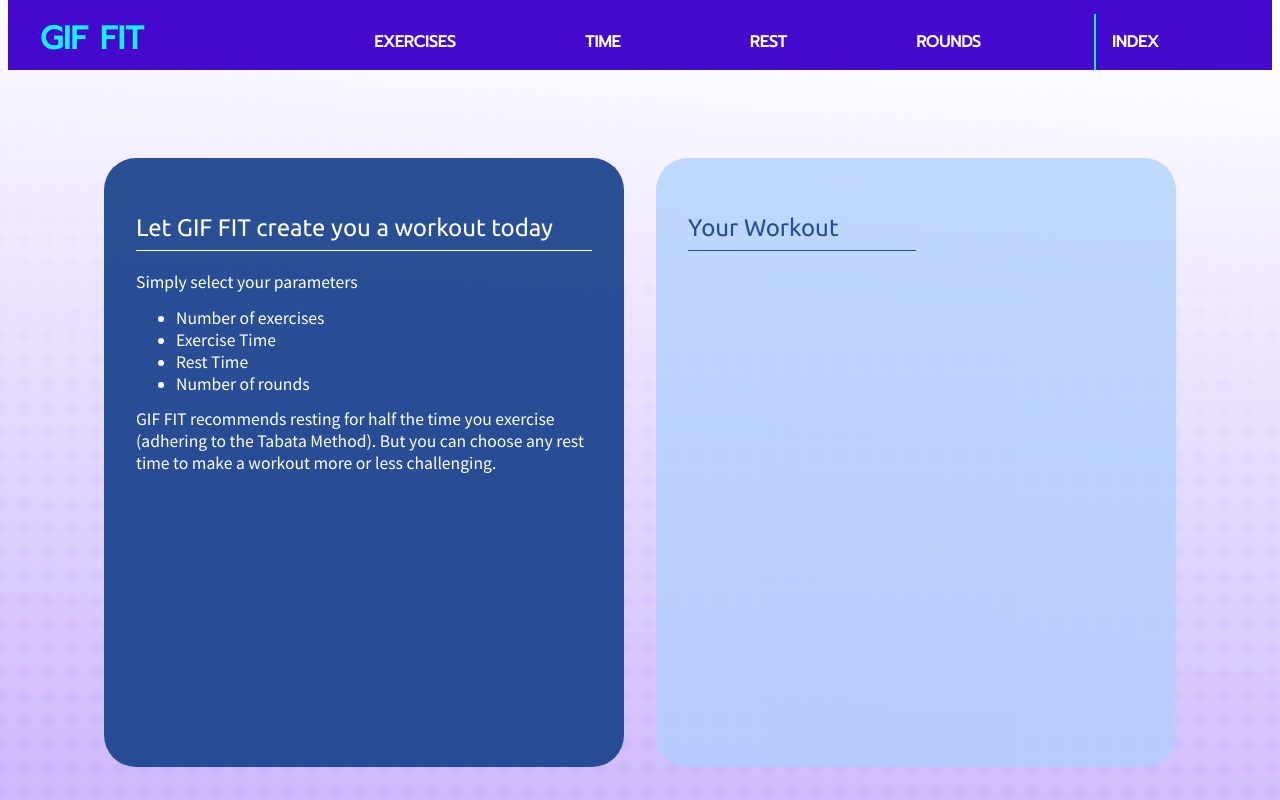
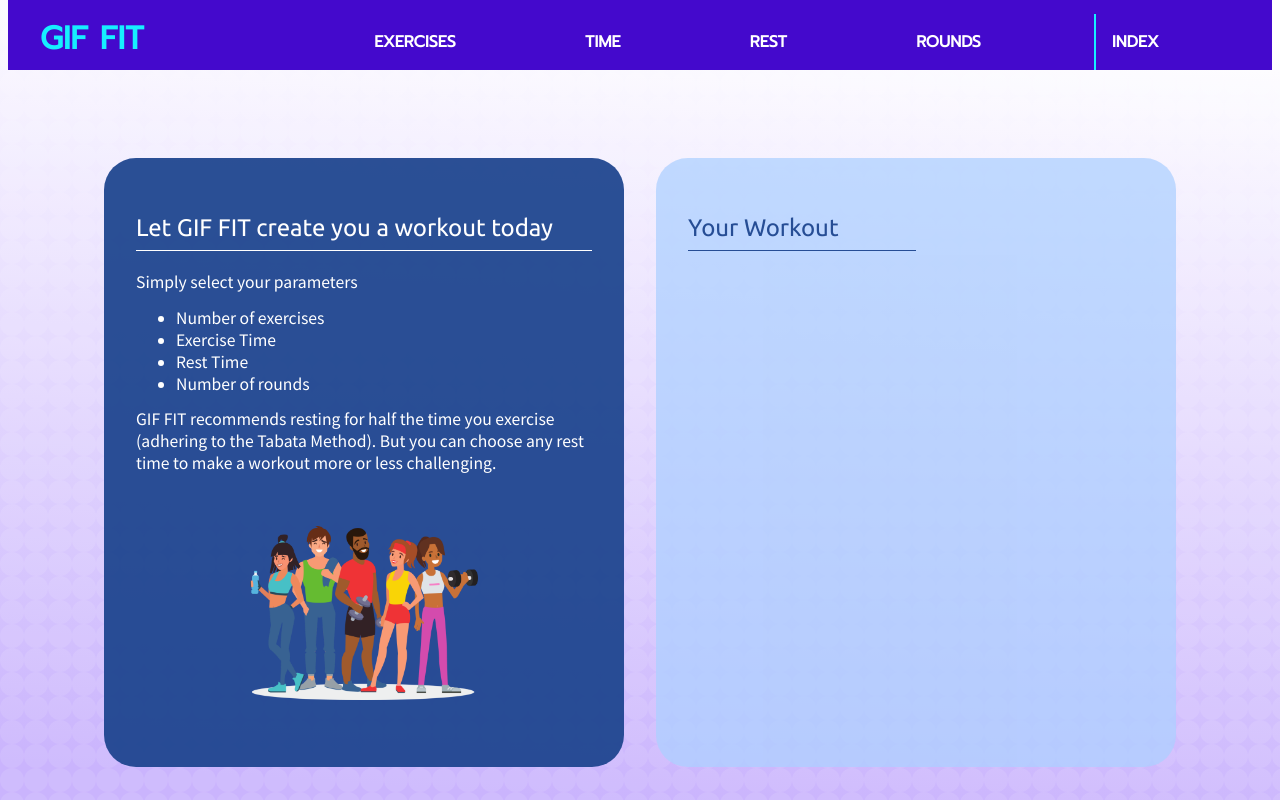
Before and after one commit to jamesncox/gif-fit-2.0, a React (Create React App) app: page / in a window 1280 px wide. Built offline with nearby package versions, Linux system fonts and the light colour scheme.

Commit message:
Add people-fitness.png

```diff
--- a/src/components/content/WelcomeMessage.js
+++ b/src/components/content/WelcomeMessage.js
@@ -1,4 +1,5 @@
 import React from 'react'
+import PeopleFitnessImage from '../../assets/images/people-fitness.png'
 
 function WelcomeMessage(props) {
     return (
@@ -12,6 +13,11 @@ function WelcomeMessage(props) {
                 <li>Number of rounds</li>
             </ul>
             <p className="welcome-description">GIF FIT recommends resting for half the time you exercise (adhering to the Tabata Method). But you can choose any rest time to make a workout more or less challenging.</p>
+            <img
+                className="fitness-image"
+                src={PeopleFitnessImage}
+                alt="Animation of people of different backgrounds holding workout equipment"
+            />
         </div>
     )
 }
--- a/src/stylesheets/App.css
+++ b/src/stylesheets/App.css
@@ -80,6 +80,11 @@ background-size: cover;
   width: 100%;
 }
 
+.fitness-image {
+  width: 50%;
+  margin: auto;
+}
+
 /* DisplaySelections.js */
 .display-selection-wrapper {
   display: flex;
```
Also changed, not shown: src/assets/images/people-fitness.png (added), 1 other file (tests, documents, lock files or other folders).
